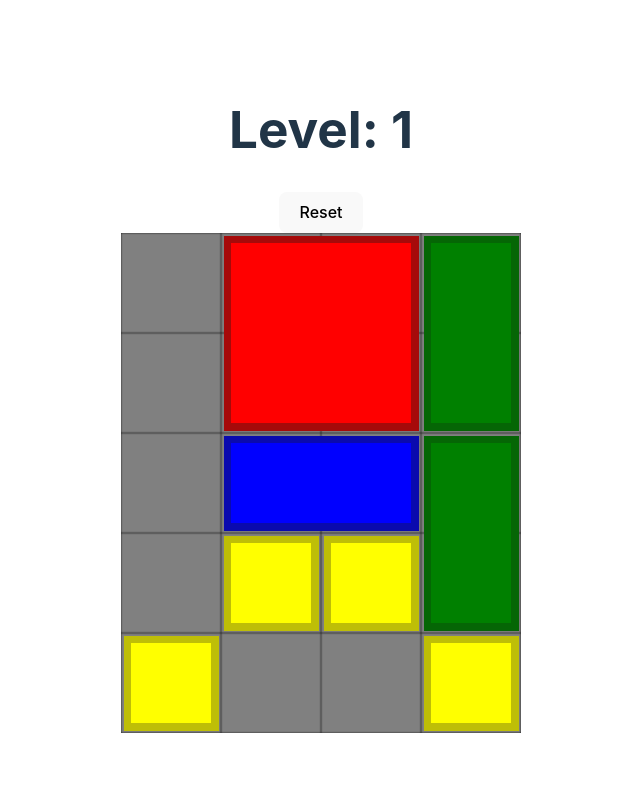
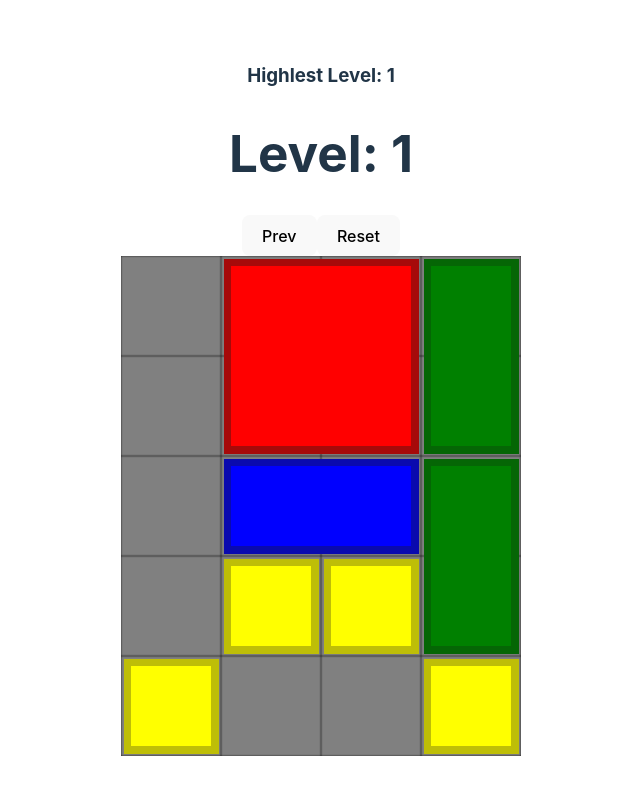
Before and after one commit to Juan-Hilario/superSlide, a React (Vite) app: page / in a window 1280 px wide. Shown: the top 794 px of the page, without its empty margins (319-959 px from the left). Built offline with nearby package versions, Linux system fonts and the light colour scheme.

Commit message:
Highest passed level tracked
Highest passed level restricts the whether user can go to next level.

```diff
--- a/src/components/Board.tsx
+++ b/src/components/Board.tsx
@@ -11,6 +11,11 @@ function Board() {
   let boardError = { msg: "", error: false };
 
   const [levels, setLevels] = useState<Level[] | []>([]);
+  const [highestLevel, setHighestLevel] = useState<number>(
+    Number(
+      `${localStorage.getItem("highestLevel") ? localStorage.getItem("highestLevel") : 0}`,
+    ),
+  );
   const [levelNum, setLevelNum] = useState<number>(
     Number(
       `${localStorage.getItem("currentLevel") ? localStorage.getItem("currentLevel") : 0}`,
@@ -20,6 +25,7 @@ function Board() {
   const [reset, setReset] = useState<boolean>(false);
 
   localStorage.setItem("currentLevel", levelNum.toString());
+  localStorage.setItem("highestLevel", highestLevel.toString());
 
   // Get Levels from levels.json
   const fetchLevels = async () => {
@@ -32,19 +38,27 @@ function Board() {
       });
   };
 
+  const isHighestLevel = (level: number) => {
+    if (highestLevel < level) {
+      return true;
+    } else return false;
+  };
   const changeLevel = (option: "again" | "next" | "prev") => {
     switch (option) {
       case "again":
         setReset(!reset);
         break;
       case "next":
-        if (levelNum + 1 < levels.length) { setLevelNum(levelNum + 1) };
+        if (levelNum + 1 < levels.length) {
+          setLevelNum(levelNum + 1);
+        }
         break;
       case "prev":
-        if (levelNum - 1 >= 0) { setLevelNum(levelNum - 1) };
+        if (levelNum - 1 >= 0) {
+          setLevelNum(levelNum - 1);
+        }
         break;
     }
-
   };
 
   useEffect(() => {
@@ -92,6 +106,9 @@ function Board() {
       board[4][2].id == 0
     ) {
       setGameWin(true);
+      if (isHighestLevel(levelNum)) {
+        setHighestLevel(levelNum);
+      }
     } else {
       return;
     }
@@ -400,7 +417,6 @@ function Board() {
       }
     });
   });
-
   return (
     <>
       {boardError.error ? (
@@ -410,9 +426,15 @@ function Board() {
       ) : (
         <>
           <div className="top">
+            <h3>Highlest Level: {highestLevel + 1}</h3>
             <h1>Level: {levelNum + 1}</h1>
+
+            <button onClick={() => changeLevel("prev")}>Prev</button>
             <button onClick={() => changeLevel("again")}>Reset</button>
 
+            {highestLevel >= levelNum + 1 ? (
+              <button onClick={() => changeLevel("next")}>Next</button>
+            ) : null}
           </div>
           <div className="board">
             {board.map((row, rowIndex) =>
@@ -449,8 +471,7 @@ function Board() {
           </div>
           {gameWin ? <Win levelFunction={changeLevel} /> : null}
         </>
-      )
-      }
+      )}
     </>
   );
 }
```
Lines whose indentation alone changed are shown as unchanged.
